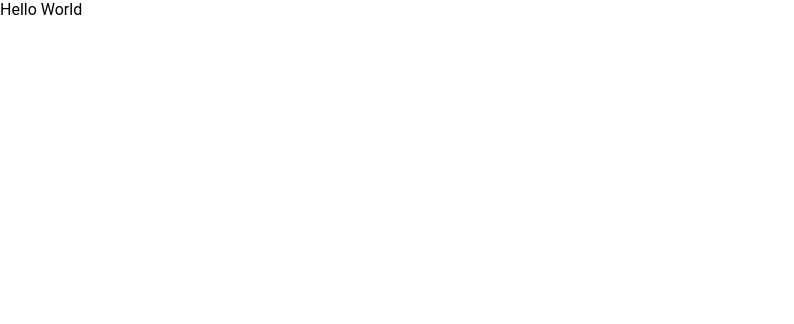
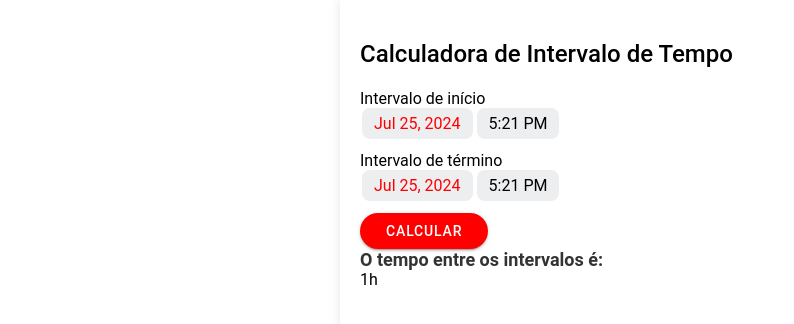
Before and after one commit to KevinWillyan456/purchaseway-time-measure, a React (Vite) app: page /home in a window 1280 px wide. Shown: the top 324 px of the page, without its empty margins (0-794 px from the left). Built offline with nearby package versions, Linux system fonts and the light colour scheme.

Commit message:
feat: criação dos componentes da página home (em desenvolvimento)

```diff
--- a/src/App.tsx
+++ b/src/App.tsx
@@ -32,6 +32,7 @@ import '@ionic/react/css/display.css'
 
 /* Theme variables */
 import './theme/variables.css'
+import './theme/global.css'
 
 setupIonicReact()
 
--- /dev/null
+++ b/src/pages/Home.css
@@ -0,0 +1,26 @@
+.home-container {
+    max-width: 600px;
+    width: 100%;
+    margin: 0 auto;
+    padding: 40px 20px;
+    box-shadow: 0 0 10px #0000001a;
+}
+.header {
+    font-size: 24px;
+    margin-bottom: 20px;
+    color: var(--color-black);
+}
+.form-group {
+    margin-bottom: 12px;
+}
+.form-group p {
+    font-size: 16px;
+}
+.datetime-wrapper {
+    display: flex;
+}
+.result {
+    font-size: 18px;
+    font-weight: bold;
+    color: #333;
+}
--- a/src/pages/Home.tsx
+++ b/src/pages/Home.tsx
@@ -1,7 +1,49 @@
-import { IonPage } from '@ionic/react'
+import {
+    IonButton,
+    IonDatetime,
+    IonDatetimeButton,
+    IonModal,
+    IonPage,
+} from '@ionic/react'
+import './Home.css'
 
 const Home: React.FC = () => {
-    return <IonPage>Hello World</IonPage>
+    return (
+        <IonPage>
+            <section className="home-container">
+                <h1 className="header">Calculadora de Intervalo de Tempo</h1>
+
+                <div className="form-group">
+                    <p>Intervalo de início</p>
+
+                    <div className="datetime-wrapper">
+                        <IonDatetimeButton datetime="datetime-start"></IonDatetimeButton>
+                    </div>
+
+                    <IonModal keepContentsMounted={true}>
+                        <IonDatetime id="datetime-start"></IonDatetime>
+                    </IonModal>
+                </div>
+
+                <div className="form-group">
+                    <p>Intervalo de término</p>
+
+                    <div className="datetime-wrapper">
+                        <IonDatetimeButton datetime="datetime-end"></IonDatetimeButton>
+                    </div>
+
+                    <IonModal keepContentsMounted={true}>
+                        <IonDatetime id="datetime-end"></IonDatetime>
+                    </IonModal>
+                </div>
+
+                <IonButton shape="round">Calcular</IonButton>
+
+                <div className="result">O tempo entre os intervalos é: </div>
+                <span id="resultado">1h</span>
+            </section>
+        </IonPage>
+    )
 }
 
 export default Home
--- /dev/null
+++ b/src/theme/global.css
@@ -0,0 +1,19 @@
+:root {
+    --color-black: #000;
+    --color-white: #fff;
+    --ion-color-primary: red;
+}
+* {
+    margin: 0;
+    padding: 0;
+    box-sizing: border-box;
+}
+h1,
+h2,
+h3,
+h4,
+h5,
+h6 {
+    margin: 0;
+    padding: 0;
+}
```
